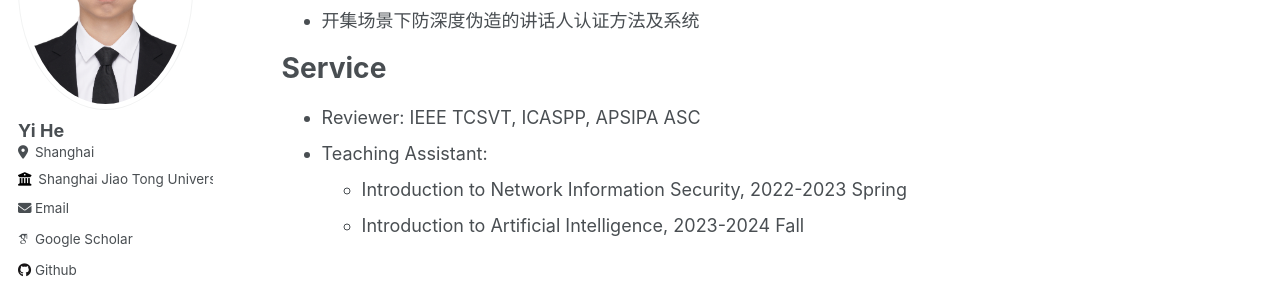
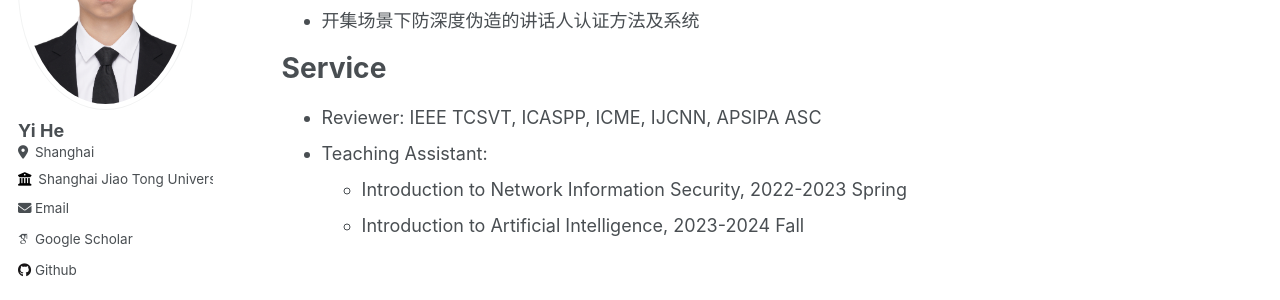
Before and after one commit to heyi0616/heyi0616.github.io, a Jekyll site: the page built from _pages/cv.md, in a window 1280 px wide and 900 px high, scrolled down 806 px. Shown: the part 236-536 px from the top of the window. Built offline with Jekyll 4.4.1, drawn with Linux system fonts in a browser that asks for light colours; some web fonts are replaced.

Commit message:
Update cv.md

```diff
--- a/_pages/cv.md
+++ b/_pages/cv.md
@@ -39,7 +39,7 @@ Patent
 
 Service
 ======
-* Reviewer: IEEE TCSVT, ICASPP, APSIPA ASC
+* Reviewer: IEEE TCSVT, ICASPP, ICME, IJCNN, APSIPA ASC
 * Teaching Assistant:
   * Introduction to Network Information Security, 2022-2023 Spring
   * Introduction to Artificial Intelligence, 2023-2024 Fall
```
